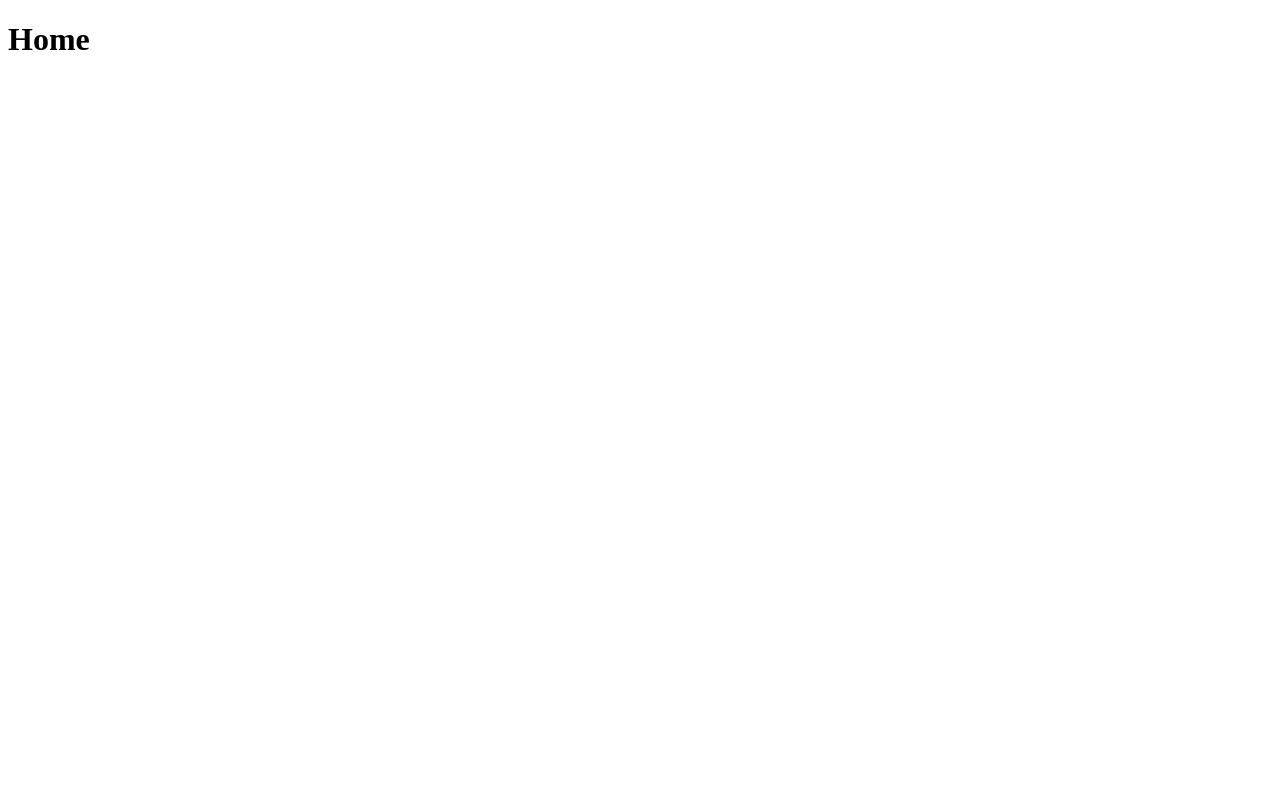
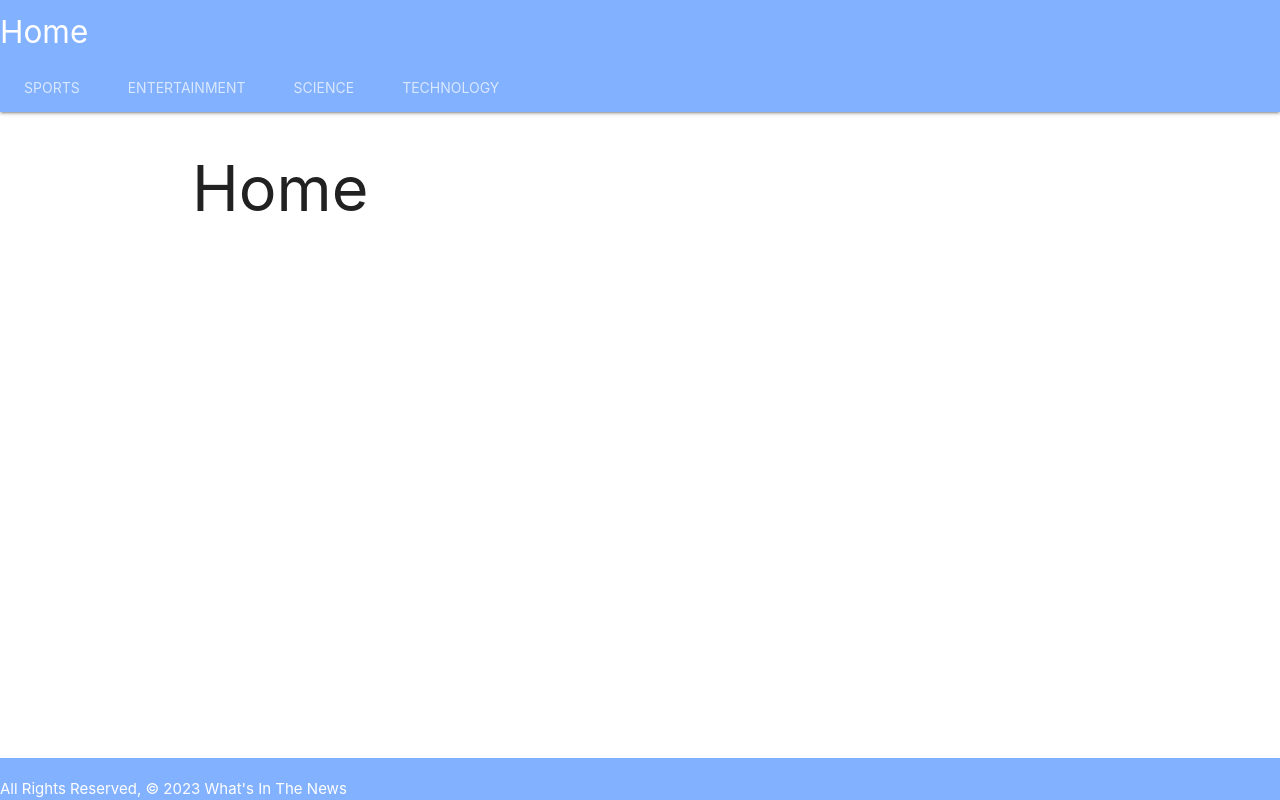
Before and after one commit to Alex-ArceJr/Whats-In-The-News, a Django app: page / in a window 1280 px wide. Before the commit the page is almost empty. Run offline with Django 4.2, Linux system fonts and the light colour scheme.

Commit message:
wip: base nav bar half complete

```diff
--- a/main_app/static/css/style.css
+++ b/main_app/static/css/style.css
@@ -0,0 +1,9 @@
+body {
+  display: flex;
+  min-height: 100vh;
+  flex-direction: column;
+}
+
+main {
+  flex: 1 0 auto;
+}
--- a/main_app/templates/base.html
+++ b/main_app/templates/base.html
@@ -1,3 +1,4 @@
+{% load static %}
 <!DOCTYPE html>
 <html lang="en">
 <head>
@@ -5,8 +6,42 @@
   <meta http-equiv="X-UA-Compatible" content="IE=edge">
   <meta name="viewport" content="width=device-width, initial-scale=1.0">
   <title>What's in the News</title>
+  <link rel="stylesheet" type="text/css" href="{% static 'css/style.css' %}">
+  <link rel="stylesheet" href="https://cdnjs.cloudflare.com/ajax/libs/materialize/1.0.0/css/materialize.min.css">
+  <script src="https://cdnjs.cloudflare.com/ajax/libs/materialize/1.0.0/js/materialize.min.js"></script>
 </head>
 <body>
+  <header>
+    <nav class="nav-extended blue accent-1">
+      <div class="nav-wrapper">
+        <a href="{% url 'home' %}" class="brand-logo">Home</a>
 
+      </div>
+      <div class="nav-content">
+        <ul class="tabs tabs-transparent">
+          <li class="tab"><a href="#test1">Sports</a></li>
+          <li class="tab"><a href="#test2">Entertainment</a></li>
+          <li class="tab "><a href="#test3">Science</a></li>
+          <li class="tab"><a href="#test4">Technology</a></li>
+        </ul>
+
+      </div>
+    </nav>
+
+
+  </header>
+
+<main class="container">
+  {% block content %}
+  {% endblock %}
+</main>
+
+
+
+  <footer class="page-footer blue accent-1">
+      <span >
+        All Rights Reserved, &copy; 2023 What's In The News &nbsp;
+      </span>
+  </footer>
 </body>
 </html>
--- a/main_app/templates/home.html
+++ b/main_app/templates/home.html
@@ -1,12 +1,8 @@
-<!DOCTYPE html>
-<html lang="en">
-<head>
-  <meta charset="UTF-8">
-  <meta http-equiv="X-UA-Compatible" content="IE=edge">
-  <meta name="viewport" content="width=device-width, initial-scale=1.0">
-  <title>Document</title>
-</head>
-<body>
-  <h1>Home</h1>
-</body>
-</html>
+{% extends 'base.html' %}
+
+{% block content %}
+
+
+<h1>Home</h1>
+
+{% endblock %}
```
Also changed, not shown: 2 other files.
